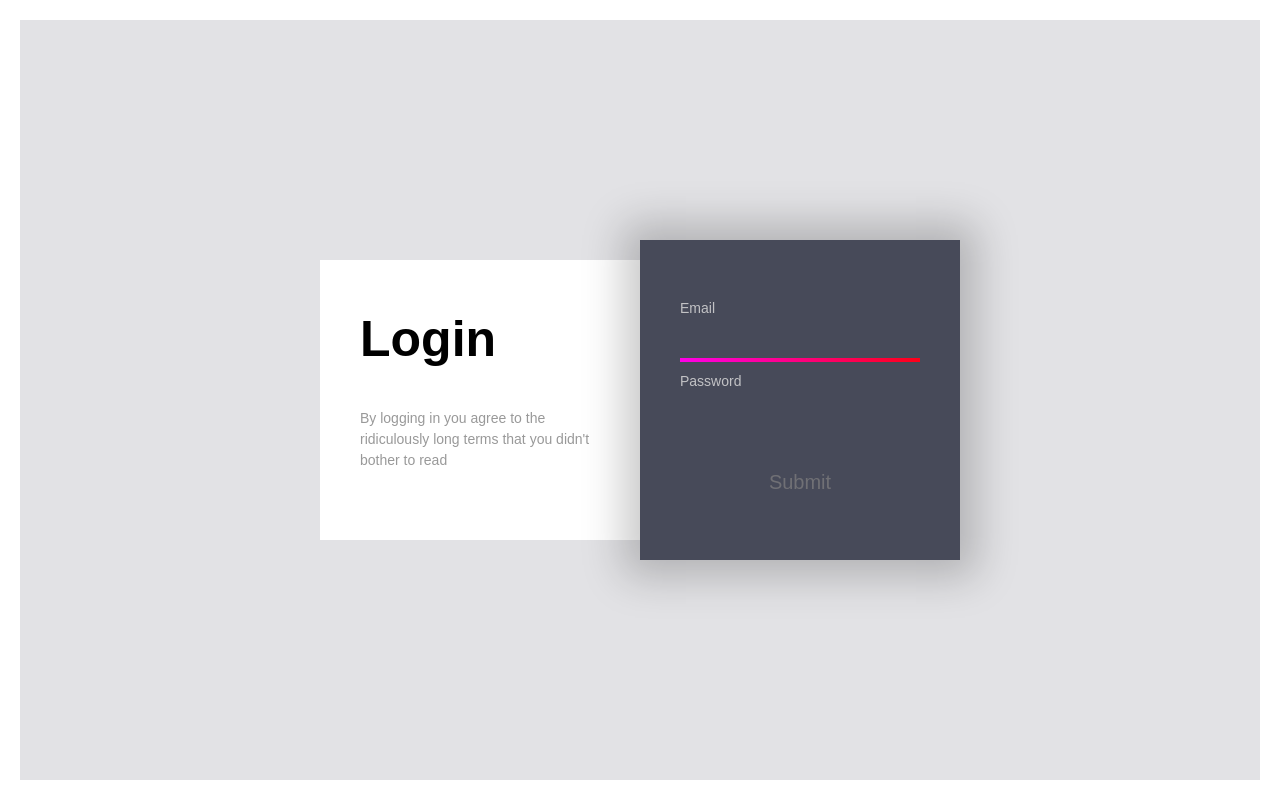
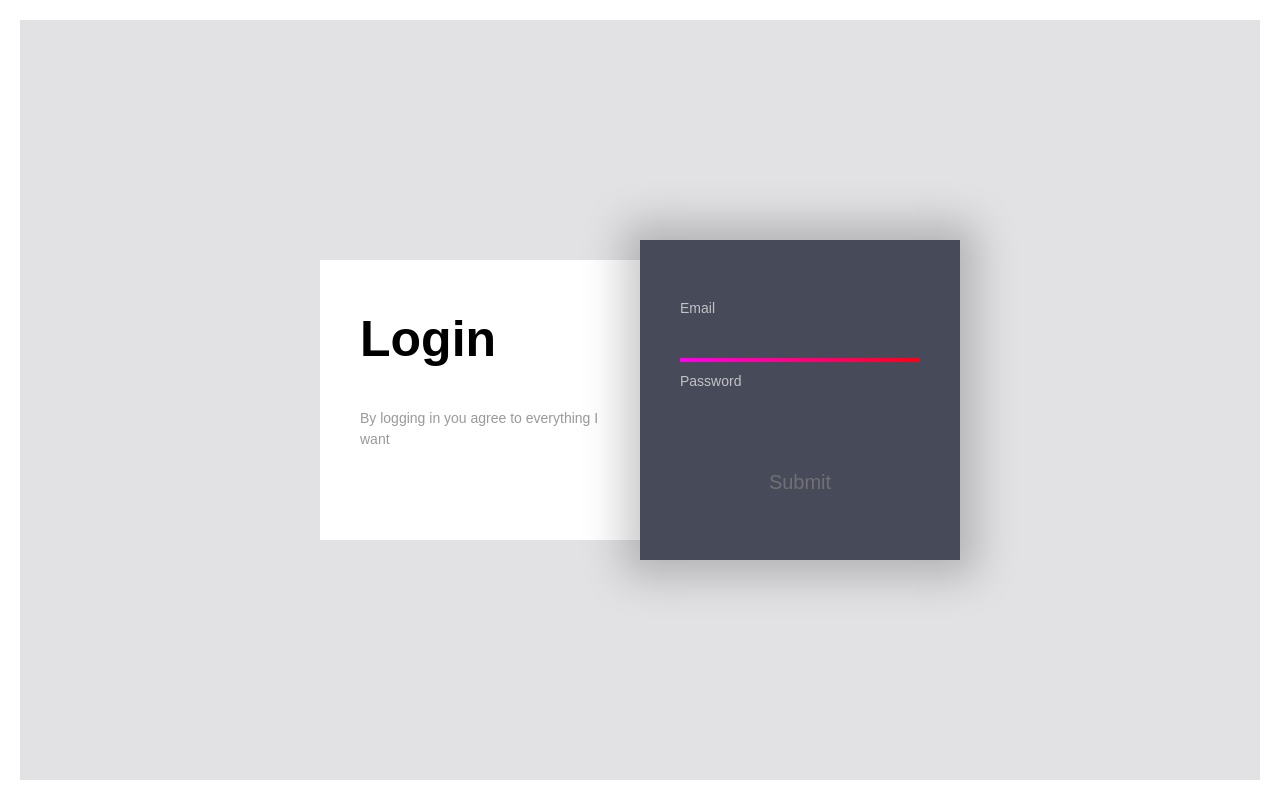
Before and after one commit to codeopen27/login, a plain HTML site: page index.html in a window 1280 px wide. Drawn offline with nearby package versions, Linux system fonts and the light colour scheme; a web font is replaced by a local one.

Commit message:
firstchange

```diff
--- a/index.html
+++ b/index.html
@@ -12,7 +12,7 @@
   <div class="container">
     <div class="left">
       <div class="login">Login</div>
-      <div class="eula">By logging in you agree to the ridiculously long terms that you didn't bother to read</div>
+      <div class="eula">By logging in you agree to everything I want</div>
     </div>
     <div class="right">
       <svg viewBox="0 0 320 300">
```
